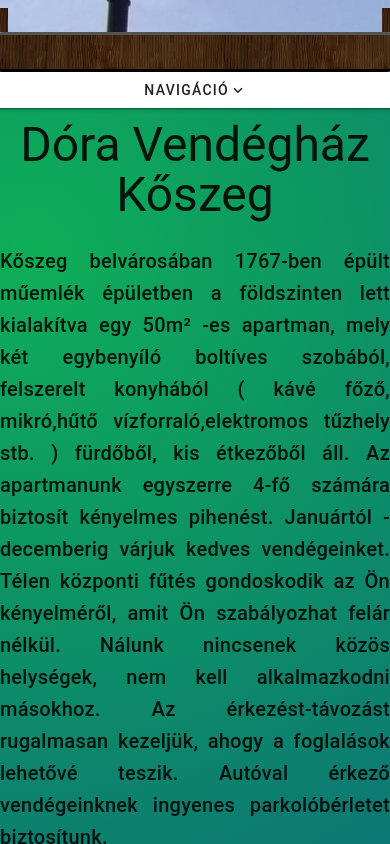
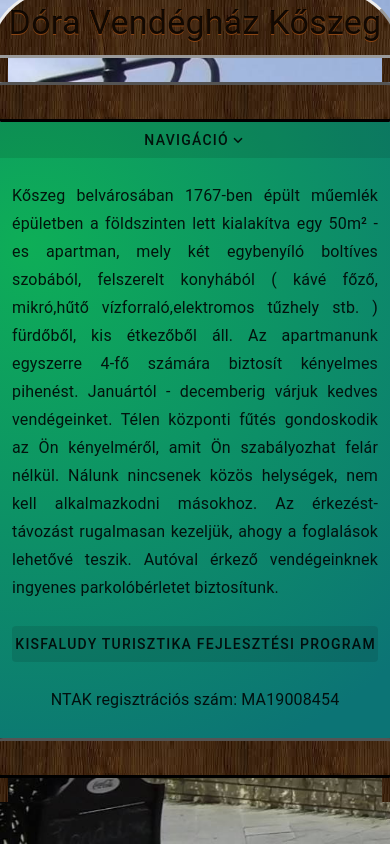
Before and after one commit to Roxko3/doravendeghaz, a Vue app: page / in a window 390 px wide. Built offline with nearby package versions, Linux system fonts and the light colour scheme.

Commit message:
mobile changes

```diff
--- a/src/App.vue
+++ b/src/App.vue
@@ -33,7 +33,13 @@
   <v-app>
     <div class="div">
       <v-row class="justify-center">
-        <v-col sm="10" cols="12" class="pb-0 mt-2">
+        <v-col
+          sm="10"
+          cols="12"
+          :class="{ 'text-h3': !isMobile, 'text-h4': isMobile, test: true }"
+          align="center"
+        >
+          Dóra Vendégház Kőszeg
           <!--<div class="title"></div>-->
         </v-col>
       </v-row>
@@ -71,7 +77,7 @@
             <router-link to="/images"><v-btn>Képek</v-btn></router-link>
           </v-col>-->
             <v-col class="tab">
-              <v-btn v-if="isMobile" v-on:click="btnClick" block
+              <v-btn variant="tonal" v-if="isMobile" v-on:click="btnClick" block
                 >Navigáció<v-icon>{{
                   tabOpen ? "mdi-chevron-up" : "mdi-chevron-down"
                 }}</v-icon></v-btn
@@ -98,15 +104,23 @@
             </v-col>
           </v-row>
           <v-row>
-            <v-col>
+            <v-col class="pa-0">
               <v-window v-model="tab" :touch="{ left: null, right: null }">
-                <v-window-item value="home"> <Home /> </v-window-item>
-                <v-window-item value="map" class="h"> <Map /> </v-window-item>
-                <v-window-item value="price"> <Prices /></v-window-item>
+                <v-window-item value="home" class="pa-6">
+                  <Home :mobile="isMobile" />
+                </v-window-item>
+                <v-window-item value="map" class="h">
+                  <Map />
+                </v-window-item>
+                <v-window-item value="price" class="pa-6">
+                  <Prices
+                /></v-window-item>
                 <v-window-item value="image" class="h">
                   <Image />
                 </v-window-item>
-                <v-window-item value="contact"> <Contact /></v-window-item>
+                <v-window-item value="contact" class="pa-6">
+                  <Contact
+                /></v-window-item>
               </v-window>
             </v-col> </v-row
         ></v-col>
@@ -208,8 +222,16 @@ export default defineComponent({
 </script>
 
 <style scoped>
+.test {
+  border-top-left-radius: 90px;
+  border-top-right-radius: 90px;
+  background-image: url("/images.jpg");
+  background-repeat: repeat;
+  border: outset;
+  text-shadow: 0 1px 0 saddlebrown;
+}
 .h {
-  height: 73vh;
+  height: 69vh;
 }
 .tab {
   padding: 0;
--- a/src/components/Home.vue
+++ b/src/components/Home.vue
@@ -1,11 +1,17 @@
 <template>
-  <v-row class="justify-center"
+  <!--<v-row class="justify-center"
     ><v-col cols="12" lg="6" md="8" sm="10" class="text-h3" align="center"
       >Dóra Vendégház Kőszeg</v-col
     ></v-row
-  >
+  >-->
   <v-row class="justify-center">
-    <v-col cols="12" lg="6" md="8" sm="10" class="text-h6" align="justify">
+    <v-col
+      cols="12"
+      lg="8"
+      md="10"
+      :class="{ 'text-subtitle-1': mobile, 'text-h6': !mobile }"
+      align="justify"
+    >
       <!--<img src="../../public/adjpg.jpg" /><br />-->
       Kőszeg belvárosában 1767-ben épült műemlék épületben a földszinten lett
       kialakítva egy 50m² -es apartman, mely két egybenyíló boltíves szobából,
@@ -156,6 +162,7 @@ import { defineComponent } from "vue";
 
 export default defineComponent({
   name: "Home",
+  props: ["mobile"],
   data() {
     return {
       isOpen: false,
--- a/src/components/Image.vue
+++ b/src/components/Image.vue
@@ -38,7 +38,7 @@
     >
       <v-btn v-on:click="previous()" icon="mdi-chevron-left"></v-btn>
 
-      <v-img :src="this.images[this.index]" width="auto" aspect-radio="16/9" />
+      <v-img :src="this.images[this.index]" width="auto" />
 
       <v-btn v-on:click="next()" icon="mdi-chevron-right"></v-btn></v-row
   ></v-overlay>
--- a/src/main.js
+++ b/src/main.js
@@ -9,6 +9,8 @@ import * as directives from "vuetify/directives";
 
 import { mdi, aliases } from "vuetify/iconsets/mdi";
 import "@mdi/font/css/materialdesignicons.css";
+
+import "./assets/main.css";
 
 const vuetify = createVuetify({
   components,
```
